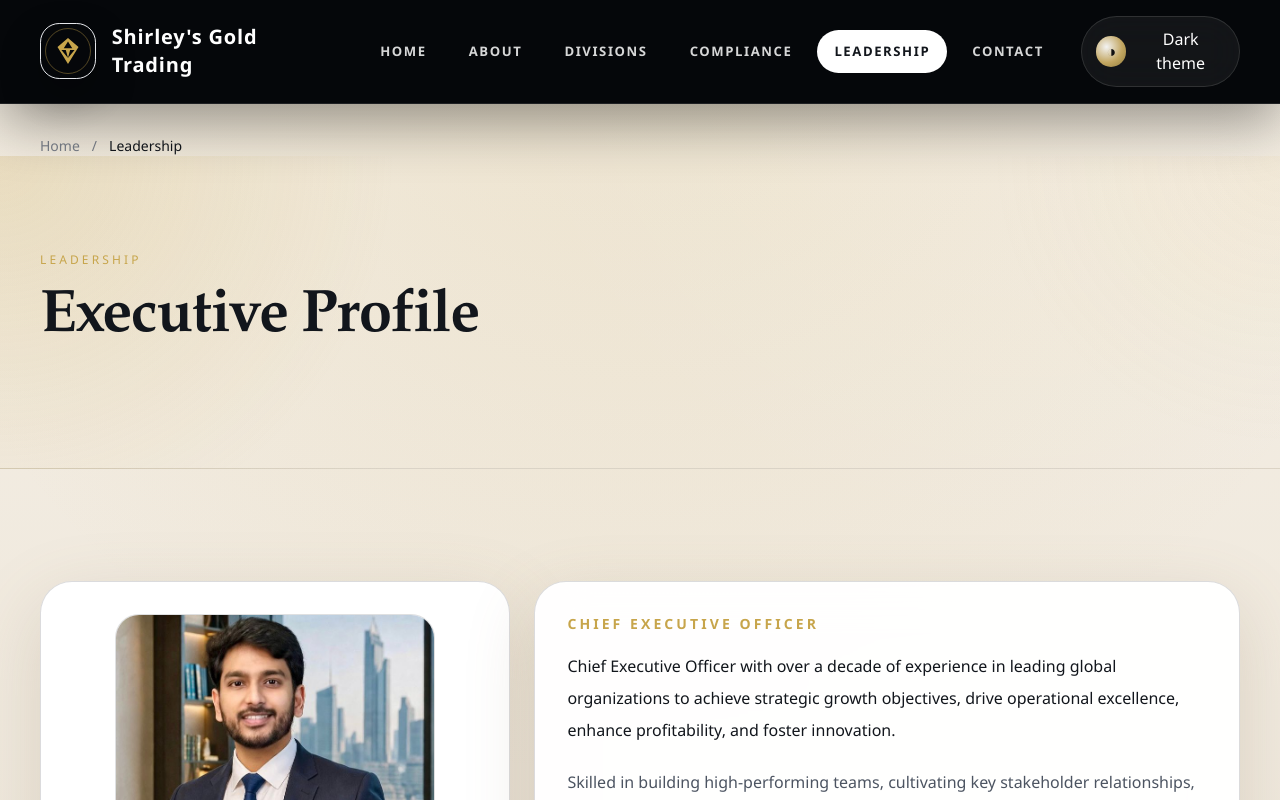
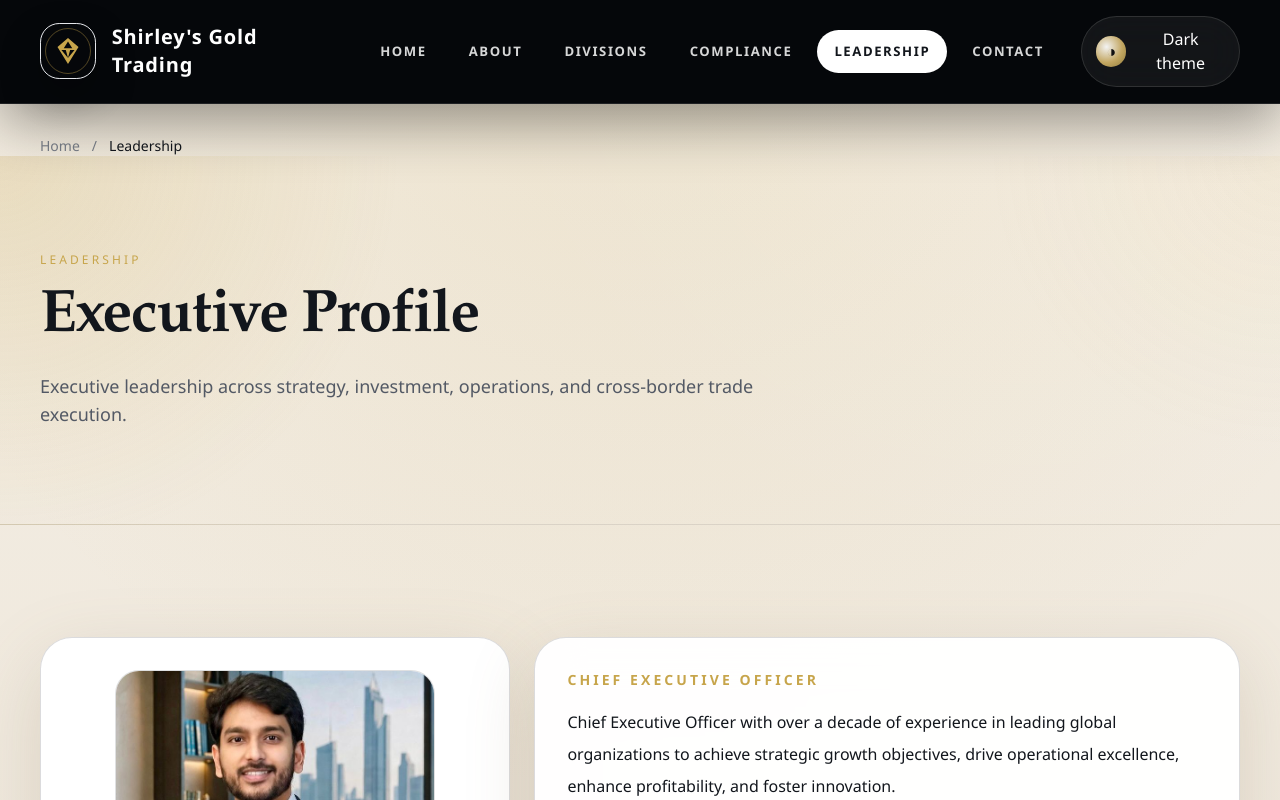
Before and after one commit to Remedy1995/shirley-gold, a Next.js app: page /leadership in a window 1280 px wide. Shown: the top 800 px of the page. Built offline with nearby package versions, Linux system fonts and the light colour scheme.

Commit message:
Fix leadership page hero build error

```diff
--- a/app/leadership/page.tsx
+++ b/app/leadership/page.tsx
@@ -40,6 +40,7 @@ export default function LeadershipPage() {
       <PageHero
         eyebrow="Leadership"
         title="Executive Profile"
+        description="Executive leadership across strategy, investment, operations, and cross-border trade execution."
       />
       <section className="mx-auto max-w-7xl px-6 py-20 lg:px-10 lg:py-28">
         <div className="grid gap-6 lg:grid-cols-[0.8fr_1.2fr]">
```
